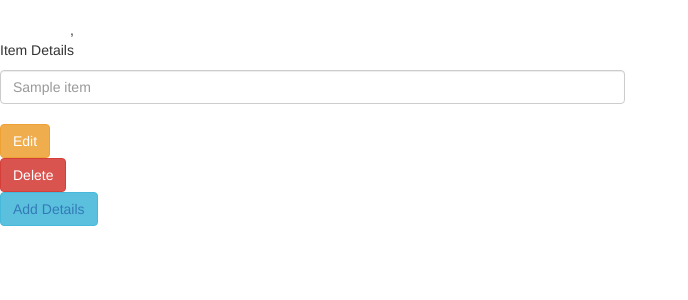
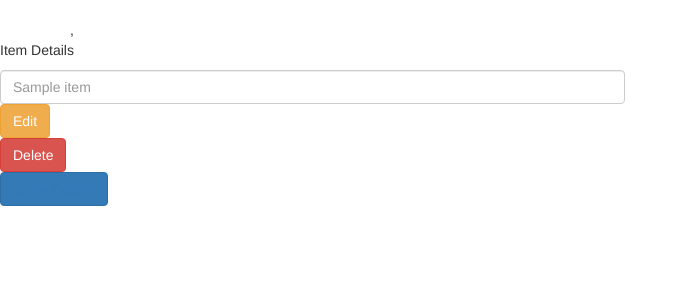
Before and after one commit to Jclewis1989/Item-Catalog, a Flask app: page /items/1/edit/ in a window 1280 px wide. Shown: the part 52-352 px from the top of the page, without its empty margins (0-688 px from the left). Run offline with Flask 2, Linux system fonts and the light colour scheme; tables that the repository leaves empty hold one stand-in row (values such as "Sample post"); some libraries are stand-ins or nearby versions.

Commit message:
editItem.html

```diff
--- a/templates/editItem.html
+++ b/templates/editItem.html
@@ -5,7 +5,7 @@
     <div class="col-lg-6">
             <form action="{{ url_for('editItem', item_id = item.id)}}" method="POST">
                     <p>Item Details</p>
-                        <input type ='text' size='30' class="form-control" name='name' placeholder='{{ item.name }}'><br>
+                        <input type ='text' size='30' class="form-control" name='name' placeholder='{{ item.name }}'>
                 <input type='submit' class="btn btn-md btn-warning" value='Edit'>
 
                 </form>
@@ -14,7 +14,7 @@
                     <input type='submit' class="btn btn-md btn-danger" value='Delete'>
                 </form>
 
-                <button type="button" class="btn btn-md btn-info"><a href="{{ url_for('showItem', item_id = item.id)}}">Add Details</a></button>
+                <button class="btn btn-md btn-primary"><a href="{{ url_for('showItem', item_id = item.id) }}">Show Details</a></button>
     </div>
 </div>
 {% endblock %}
```
